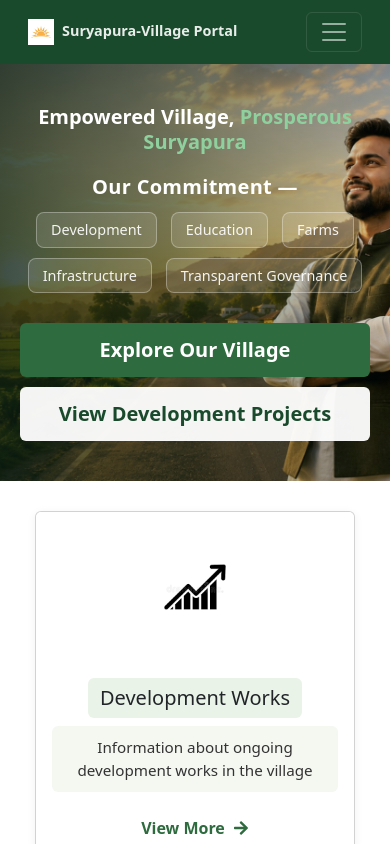
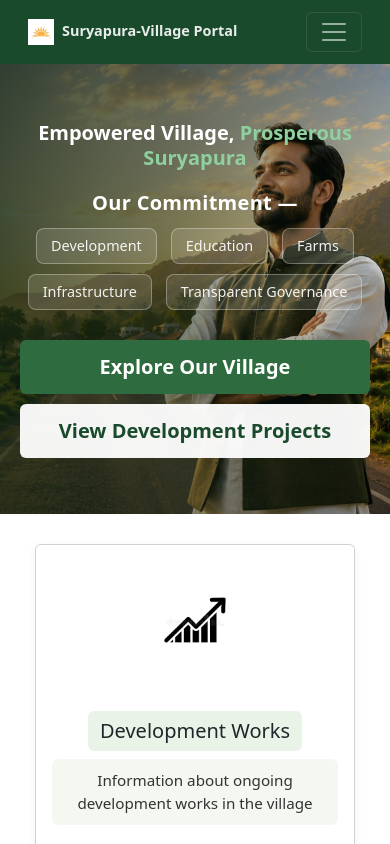
Before and after one commit to neerajne/suryapura-portal-react, a React (Create React App) app: page / in a window 390 px wide. Shown: the top 844 px of the page. Built offline with nearby package versions, Linux system fonts and the light colour scheme.

Commit message:
hero section resolved image issue

```diff
--- a/src/Frontend/hero.css
+++ b/src/Frontend/hero.css
@@ -166,7 +166,7 @@
     }
 
     .hero-section {
-        background-position: top center;
-        min-height: 400px;
+        background-position: 75% top;
+        min-height: 450px;
     }
 }
```
